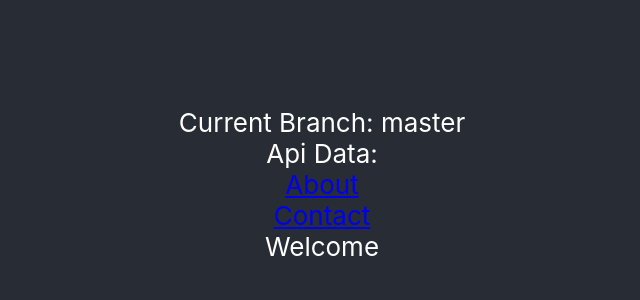
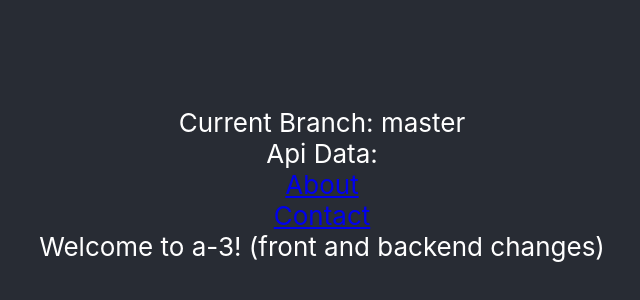
Before and after one commit to ianballard/serverless-ephemeral-env-frontend-starter, a React (Create React App) app: page / in a window 1280 px wide. Shown: the part 216-516 px from the top of the page, without its empty margins (318-958 px from the left). Built offline with nearby package versions, Linux system fonts and the light colour scheme; no server answers.

Commit message:
a-3 text changes

```diff
--- a/src/App.js
+++ b/src/App.js
@@ -53,7 +53,7 @@ function App() {
 export default App;
 
 const Home = props => {
-    return <>Welcome</>
+    return <>Welcome to a-3! (front and backend changes)</>
 }
 
 const About = props => {
```
